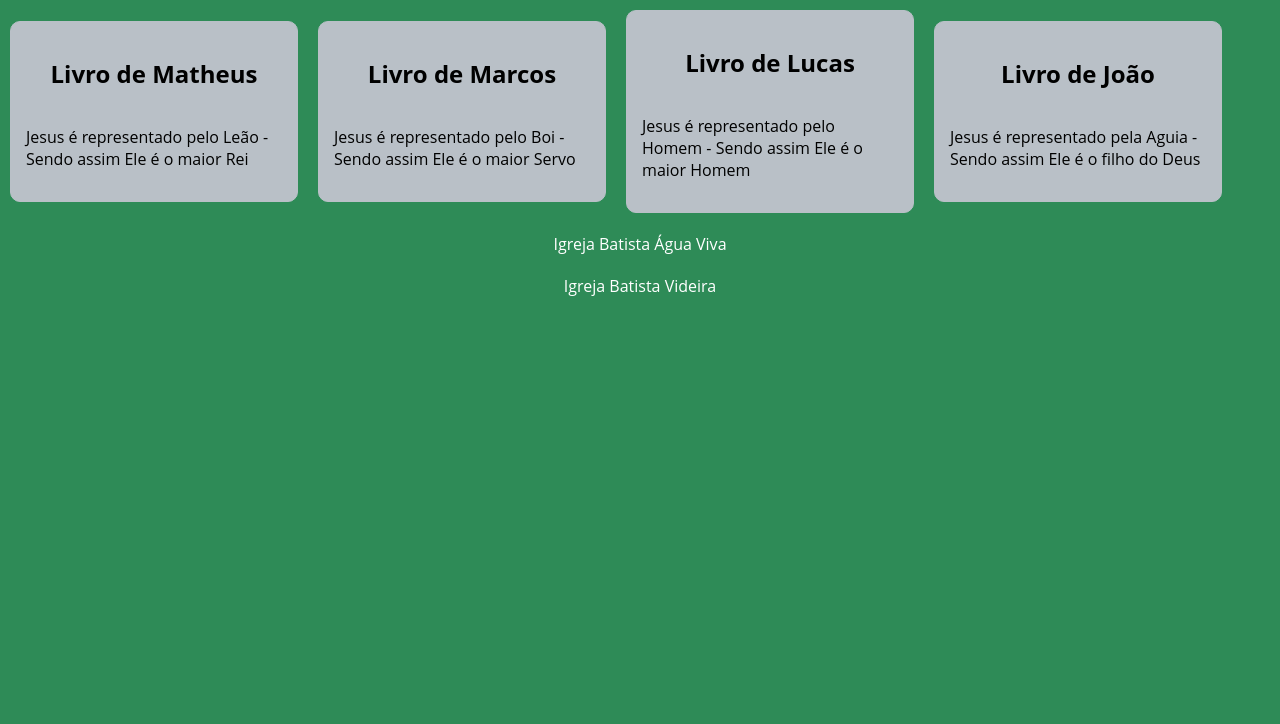
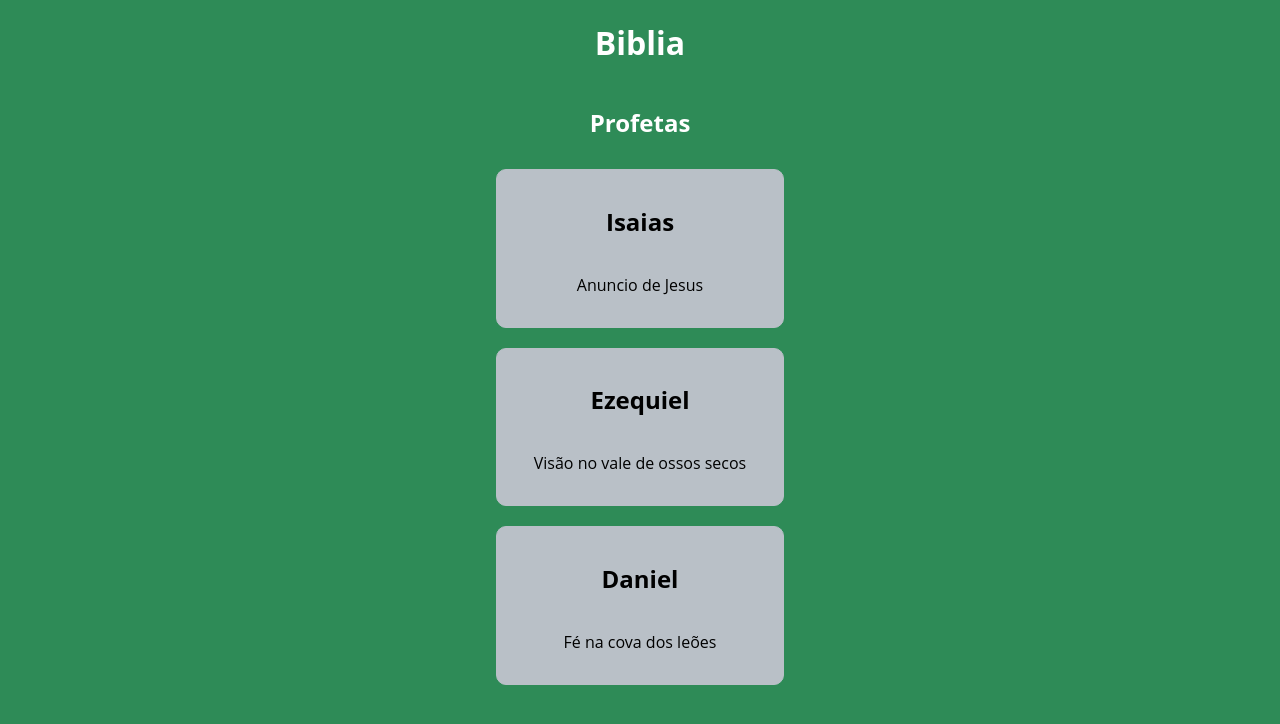
Before and after one commit to ManuMedeiros/aulas-fpr, a React (Create React App) app in the folder aula/: page / in a window 1280 px wide. Shown: the top 724 px of the page. Built offline with nearby package versions, Linux system fonts and the light colour scheme.

Commit message:
aula de props e components

```diff
--- a/aula/src/App.css
+++ b/aula/src/App.css
@@ -9,6 +9,7 @@ body {
 .App div{
   display: flex;
   align-items: center;
+  flex-direction: column;
 }
 
 .links {
--- a/aula/src/App.js
+++ b/aula/src/App.js
@@ -3,29 +3,34 @@ import Card from "./Components/Card";
 import Links from "./Components/Links";
 import { textCard } from "./text";
 
+// um mock de um obj com duas strings, um boolean e uma lista, dentro da lista
+// 3 objs com duas strings e 1 boolena(2 falses e 1 true)
+
+// criar 1 componente e renderizar 3 vezes
+// com a resposta dos 3 objetos da lista sendo passado por props individualmente
+
+// quando boolean false for passado nao exibe nada, e quando for true exibe o conteudo
+
 function App() {
-
-  const showLink = true
-
   return (
     <div className="App">
       <div>
-        <Card title={"Livro de Matheus"} text={textCard.mateus} />
-        <Card title={"Livro de Marcos"} text={textCard.marcos} />
-        <Card title={"Livro de Lucas"} text={textCard.lucas} />
-        <Card title={"Livro de João"} text={textCard.joao} />
-      </div>
-      <div className="links">
-        <Links
-          link={"https://www.youtube.com/c/%C3%81guaVivaRibeir%C3%A3oPires"}
-          church={"Igreja Batista Água Viva"}
-          showLink={showLink}
-        />
-        <Links
-          link={"https://www.youtube.com/c/IgrejaEvAVideira"}
-          church={"Igreja Batista Videira"}
-          showLink={showLink}
-        />
+        {textCard.map((profetas) => {
+          return (
+            <>
+              <h1>{profetas.biblia}</h1>
+              <h2>{profetas.velhoTestamentp}</h2>
+              {profetas.lista.map((item) => {
+                return (
+                  <Card
+                    title={item.profeta}
+                    text={item.grandeObra}
+                    anuncio={item.anunciouCristo} />
+                )
+              })}
+            </>
+          );
+        })}
       </div>
     </div>
   );
--- a/aula/src/Components/Card/index.jsx
+++ b/aula/src/Components/Card/index.jsx
@@ -1,11 +1,11 @@
 import React from "react";
 import "./style.css"
 
-const Card = ({title, text}) => {
+const Card = ({title, text, anuncio}) => {
     return (
         <div className="container">
             <h2 className="Title">{title}</h2>
-            <p className="text">{text}</p>
+            {anuncio && <p className="text">{text}</p>}
         </div>
     )
 }
--- a/aula/src/text.js
+++ b/aula/src/text.js
@@ -1,6 +1,24 @@
-export const textCard = {
-    mateus: "Jesus é representado pelo Leão - Sendo assim Ele é o maior Rei",
-    marcos: "Jesus é representado pelo Boi - Sendo assim Ele é o maior Servo",
-    lucas: "Jesus é representado pelo Homem - Sendo assim Ele é o maior Homem",
-    joao: "Jesus é representado pela Aguia - Sendo assim Ele é o filho do Deus",
-}
+export const textCard = [
+  {
+    biblia: "Biblia",
+    velhoTestamentp: "Profetas",
+    profetas: true,
+    lista: [
+      {
+        profeta: "Isaias",
+        grandeObra: "Anuncio de Jesus",
+        anunciouCristo: true,
+      },
+      {
+        profeta: "Ezequiel",
+        grandeObra: "Visão no vale de ossos secos",
+        anunciouCristo: true,
+      },
+      {
+        profeta: "Daniel",
+        grandeObra: "Fé na cova dos leões",
+        anunciouCristo: true,
+      },
+    ],
+  },
+];
```
